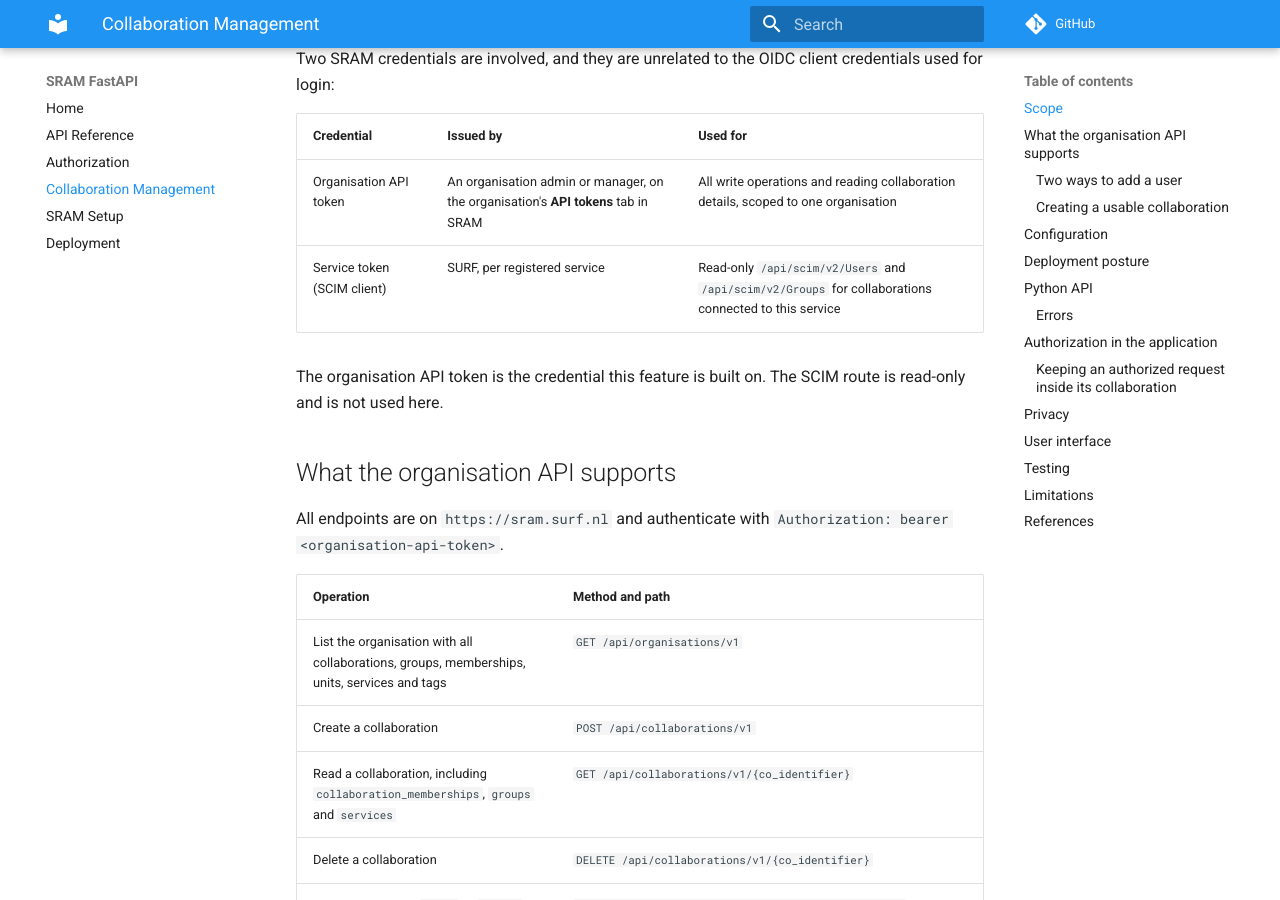
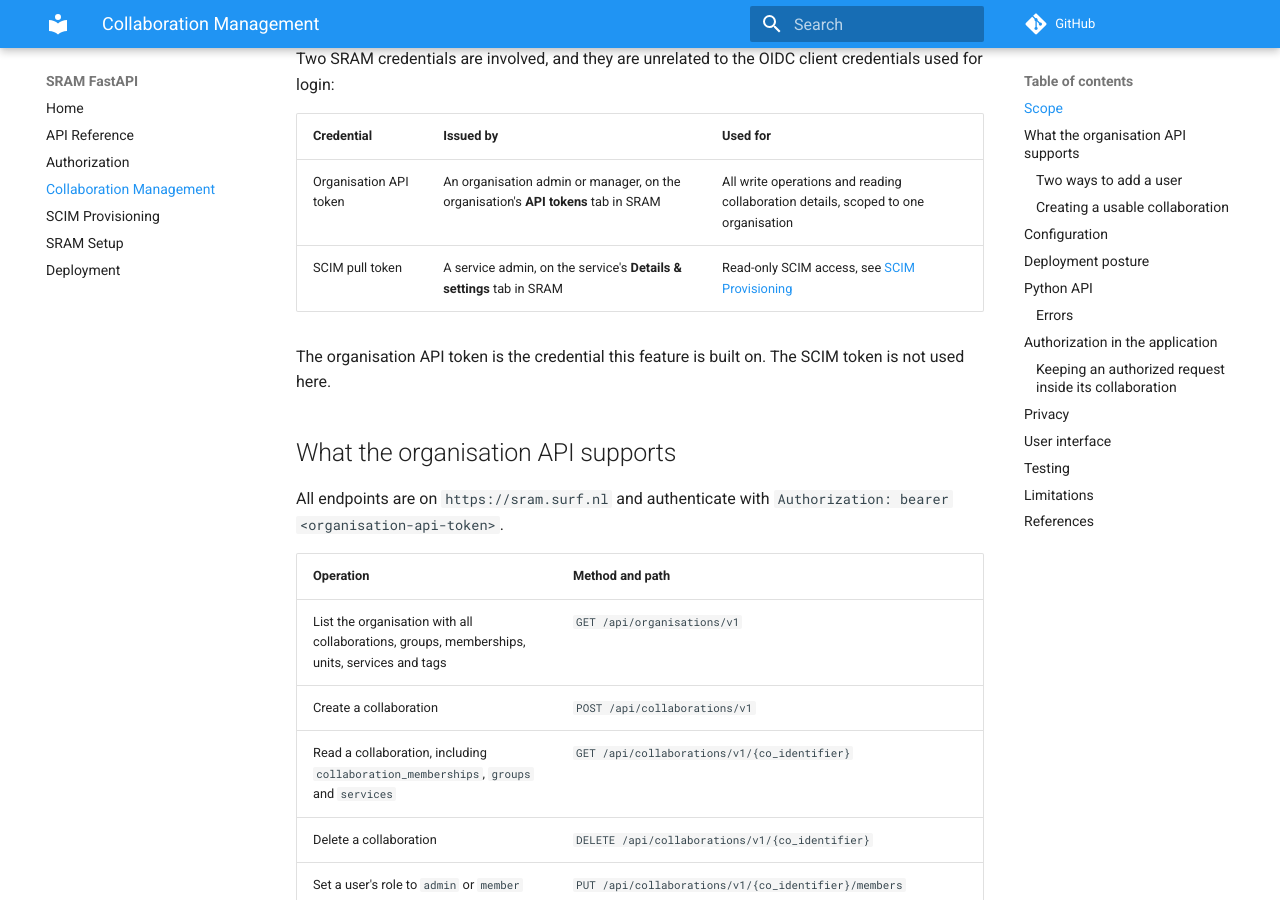
Before and after one commit to sorenwacker/sram-fastapi, an MkDocs documentation site: the page built from docs/collaboration-management.md, in a window 1280 px wide and 900 px high, scrolled down 394 px. Built offline with MkDocs 1.6.1 and Material for MkDocs 9.7.7, drawn with Linux system fonts in a browser that asks for light colours; comment, search, counter and statistics services are not loaded.

Commit message:
Document SCIM pull so members who never logged in become visible

```diff
--- a/docs/collaboration-management.md
+++ b/docs/collaboration-management.md
@@ -11,9 +11,9 @@ Two SRAM credentials are involved, and they are unrelated to the OIDC client cre
 | Credential | Issued by | Used for |
 |------------|-----------|----------|
 | Organisation API token | An organisation admin or manager, on the organisation's **API tokens** tab in SRAM | All write operations and reading collaboration details, scoped to one organisation |
-| Service token (SCIM client) | SURF, per registered service | Read-only `/api/scim/v2/Users` and `/api/scim/v2/Groups` for collaborations connected to this service |
+| SCIM pull token | A service admin, on the service's **Details & settings** tab in SRAM | Read-only SCIM access, see [SCIM Provisioning](scim-provisioning.md) |
 
-The organisation API token is the credential this feature is built on. The SCIM route is read-only and is not used here.
+The organisation API token is the credential this feature is built on. The SCIM token is not used here.
 
 ## What the organisation API supports
 
--- a/mkdocs.yml
+++ b/mkdocs.yml
@@ -13,6 +13,7 @@ nav:
   - API Reference: api-reference.md
   - Authorization: authorization.md
   - Collaboration Management: collaboration-management.md
+  - SCIM Provisioning: scim-provisioning.md
   - SRAM Setup: sram-setup.md
   - Deployment: deployment.md
 
```
Also changed, not shown: docs/scim-provisioning.md (added, +58 -0 lines), docs/sram-setup.md (+2 -2 lines).
